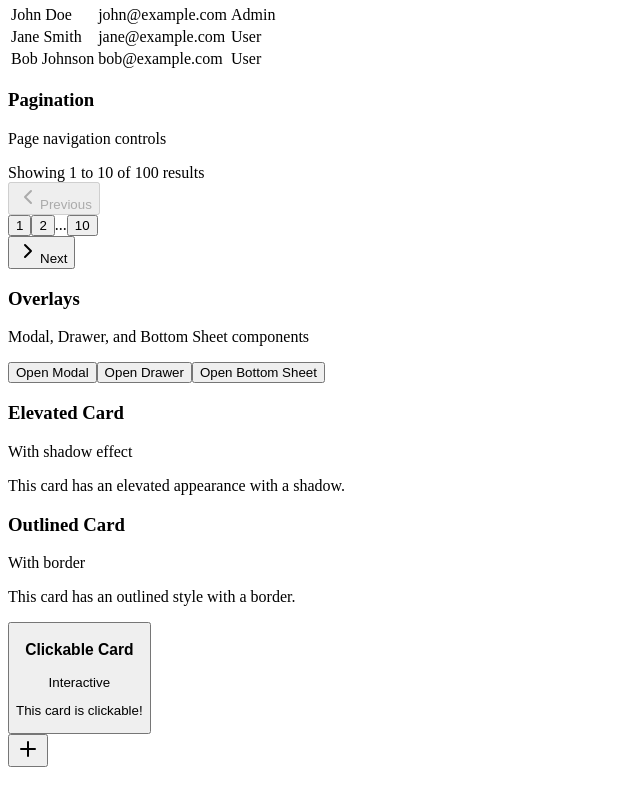
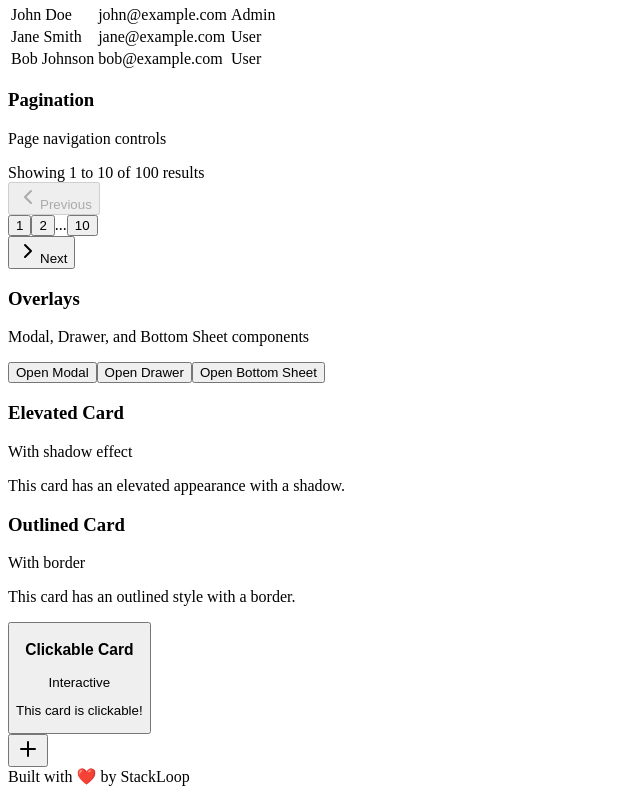
Before and after one commit to AtutiBonface/stackloop-ui, a React (Vite) app: page / in a window 1280 px wide. Shown: the part 2758-3552 px from the top of the page, without its empty margins (0-640 px from the left). Built offline with nearby package versions, Linux system fonts and the light colour scheme; the HTML template or start-up script is replaced by a standard one.

Commit message:
Auto commit

```diff
--- a/src/App.tsx
+++ b/src/App.tsx
@@ -30,7 +30,8 @@ import {
   AudioRecorder,
   Spinner,
   ToastProvider,
-  useToast
+  useToast,
+  CreditBar
 } from './index'
 
 import {
@@ -599,6 +600,7 @@ function AppContent() {
           <Button onClick={() => setIsBottomSheetOpen(false)}>Close Sheet</Button>
         </div>
       </BottomSheet>
+      <CreditBar />
     </div>
   )
 }
--- /dev/null
+++ b/src/CreditBar.tsx
@@ -0,0 +1,78 @@
+import React from 'react'
+
+export interface CreditBarProps {
+  /**
+   * The text to display (e.g., "Built by StackLoop")
+   */
+  text?: string
+  /**
+   * Show heart emoji
+   * @default true
+   */
+  showHeart?: boolean
+  /**
+   * Optional link URL
+   */
+  href?: string
+  /**
+   * Position of the credit bar
+   * @default 'fixed'
+   */
+  position?: 'fixed' | 'relative' | 'sticky'
+  /**
+   * Background color
+   * @default 'bg-gray-900'
+   */
+  backgroundColor?: string
+  /**
+   * Text color
+   * @default 'text-gray-400'
+   */
+  textColor?: string
+  /**
+   * Custom className for additional styling
+   */
+  className?: string
+}
+
+export const CreditBar: React.FC<CreditBarProps> = ({
+  text = 'Built by StackLoop',
+  showHeart = true,
+  href,
+  position = 'fixed',
+  backgroundColor = 'bg-gray-900',
+  textColor = 'text-gray-400',
+  className = '',
+}) => {
+  const displayText = showHeart ? (
+    <>
+      Built with <span className="text-red-500 mx-1">❤️</span> by {text.replace(/^Built by /, '')}
+    </>
+  ) : (
+    text
+  )
+
+  const content = href ? (
+    <a
+      href={href}
+      target="_blank"
+      rel="noopener noreferrer"
+      className={`${textColor} hover:text-white transition-colors duration-200 text-sm`}
+    >
+      {displayText}
+    </a>
+  ) : (
+    <span className={`${textColor} text-sm`}>{displayText}</span>
+  )
+
+  return (
+    <div
+      className={`${position} bottom-0 left-0 right-0 ${backgroundColor} ${className}`}
+      style={{ zIndex: 40 }}
+    >
+      <div className="flex items-center justify-center py-2 px-4">
+        {content}
+      </div>
+    </div>
+  )
+}
--- a/src/index.ts
+++ b/src/index.ts
@@ -82,5 +82,8 @@ export type { AudioRecorderProps } from './AudioRecorder'
 export { ThumbnailGrid } from './ThumbnailGrid'
 export type { ThumbnailGridProps, ThumbnailItem } from './ThumbnailGrid'
 
+export { CreditBar } from './CreditBar'
+export type { CreditBarProps } from './CreditBar'
+
 // Utilities
 export { cn } from './utils'
```
